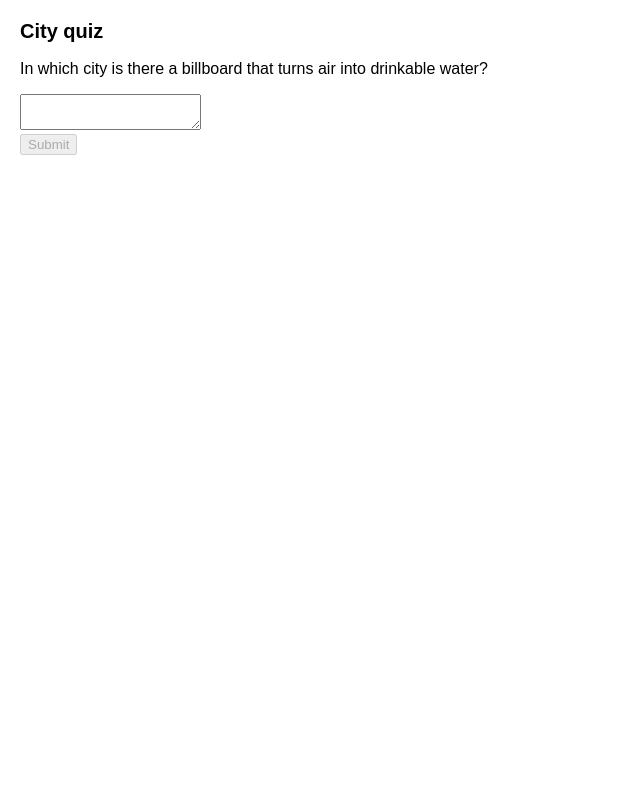
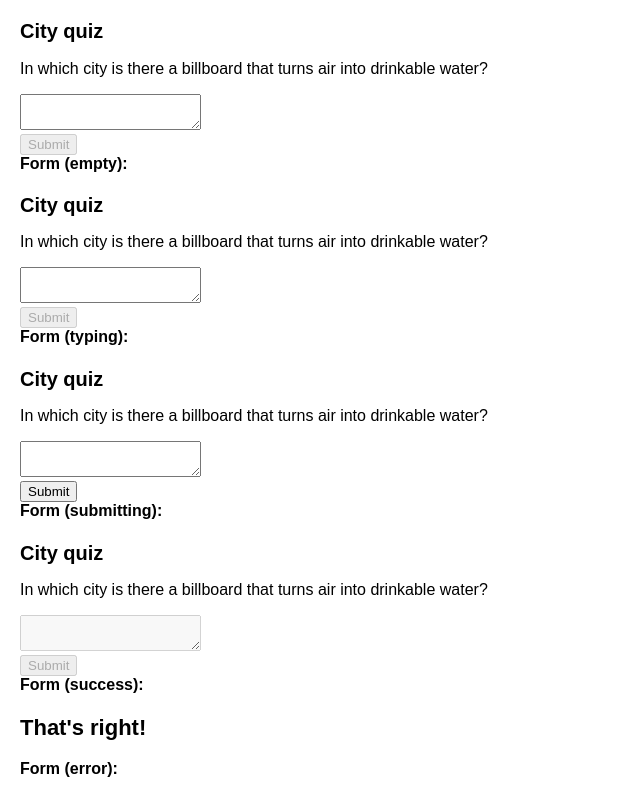
Before and after one commit to zelitosaide/react-js-course, a React (Create React App) app: page / in a window 1280 px wide. Shown: the top 800 px of the page, without its empty margins (0-640 px from the left). Built offline with nearby package versions, Linux system fonts and the light colour scheme.

Commit message:
Reacting to input with state

```diff
--- a/src/learn/learn-react/managing-state/reacting-to-input-with-state/index.js
+++ b/src/learn/learn-react/managing-state/reacting-to-input-with-state/index.js
@@ -1,7 +1,12 @@
 import { statuses } from "../../../../data/data";
 
 export default function Index() {
-  return <Form status="empty" />;
+  return (
+    <>
+      <Form status="empty" />
+      <DisplayingManyVisualStatesAtOnce />
+    </>
+  );
 }
 
 function DisplayingManyVisualStatesAtOnce() {
```
